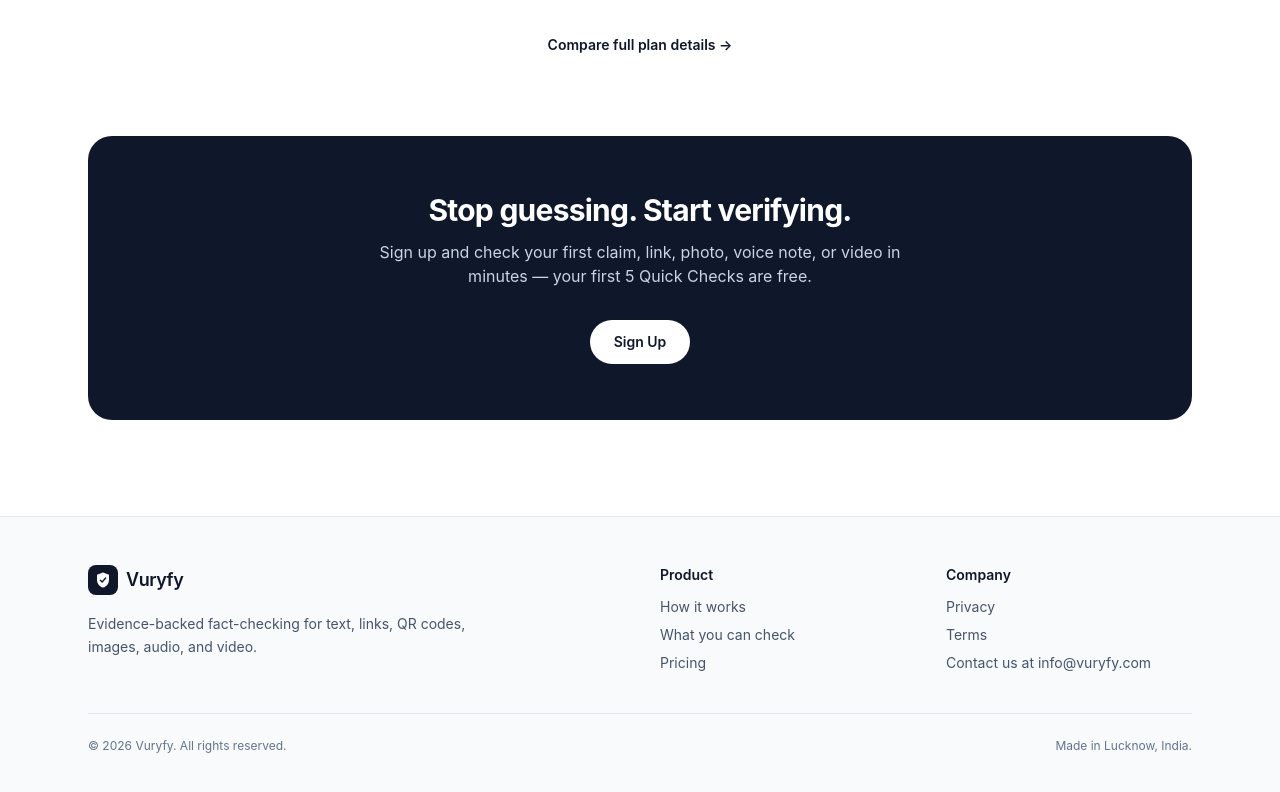
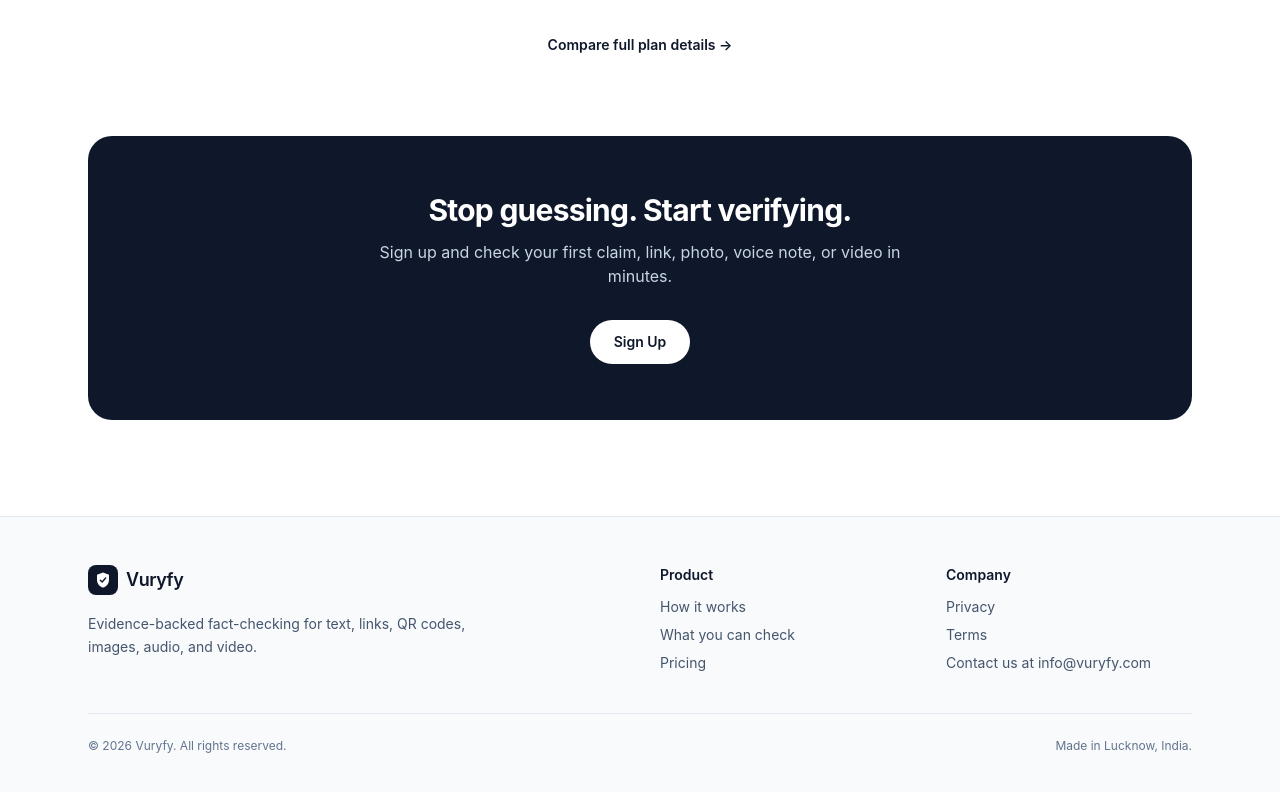
Before and after one commit to hemant-ai-explorer/vuryfy-site, a Next.js app: page / in a window 1280 px wide. Shown: the part 2862-3654 px from the top of the page. Built offline with nearby package versions, Linux system fonts and the light colour scheme.

Commit message:
Drop redundant free-QCs mention from CTA, already covered on pricing page

```diff
--- a/components/sections/CTASection.tsx
+++ b/components/sections/CTASection.tsx
@@ -9,7 +9,7 @@ export function CTASection() {
         </h2>
         <p className="mx-auto mt-3 max-w-xl text-base text-slate-300">
           Sign up and check your first claim, link, photo, voice note, or
-          video in minutes — your first 5 Quick Checks are free.
+          video in minutes.
         </p>
         <a
           href={APP_URL}
```
